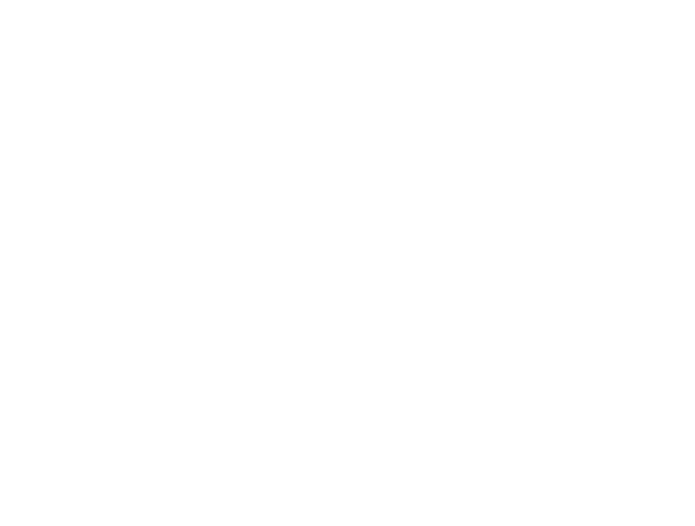
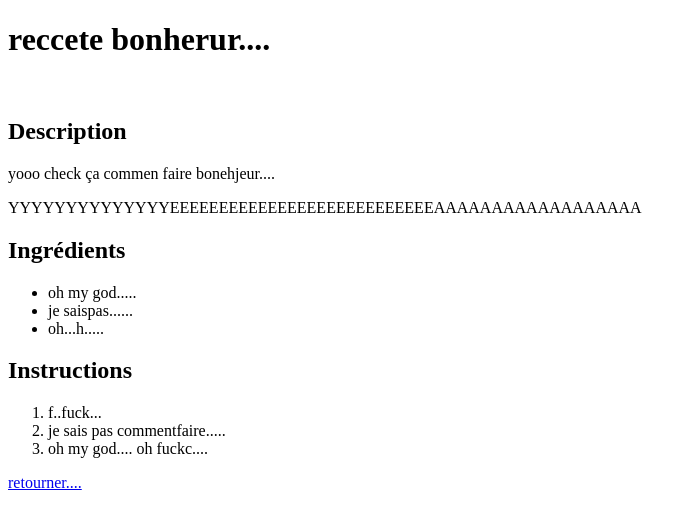
Before and after one commit to n0uille/odin-recipes, a plain HTML site: page recipes/bonheur.html in a window 1280 px wide. Shown: the whole page, without its empty margins (0-695 px from the left). Drawn offline with Linux system fonts and the light colour scheme.

Commit message:
Added content to bonheur.html

```diff
--- a/recipes/bonheur.html
+++ b/recipes/bonheur.html
@@ -0,0 +1,32 @@
+<!DOCTYPE html>
+<html>
+    <head>
+        <meta charset="utf-8">
+        <title>reccete bonherur....</title>
+    </head>
+
+    <body>
+        <h1>reccete bonherur....</h1>
+        <img src="">
+
+        <h2>Description</h2>
+        <p>yooo check ça commen faire bonehjeur....</p>
+        <p>YYYYYYYYYYYYYYEEEEEEEEEEEEEEEEEEEEEEEEEEEAAAAAAAAAAAAAAAAAA</p>
+
+        <h2>Ingrédients</h2>
+        <ul>
+            <li>oh my god.....</li>
+            <li>je saispas......</li>
+            <li>oh...h.....</li>
+        </ul>
+
+        <h2>Instructions</h2>
+        <ol>
+            <li>f..fuck...</li>
+            <li>je sais pas commentfaire.....</li>
+            <li>oh my god.... oh fuckc....</li>
+        </ol>
+
+        <a href="../index.html">retourner....</a>
+    </body>
+</html>
```
Also changed, not shown: recipes/crepes.html (+2 -0 lines), recipes/pate.html (+2 -0 lines).
